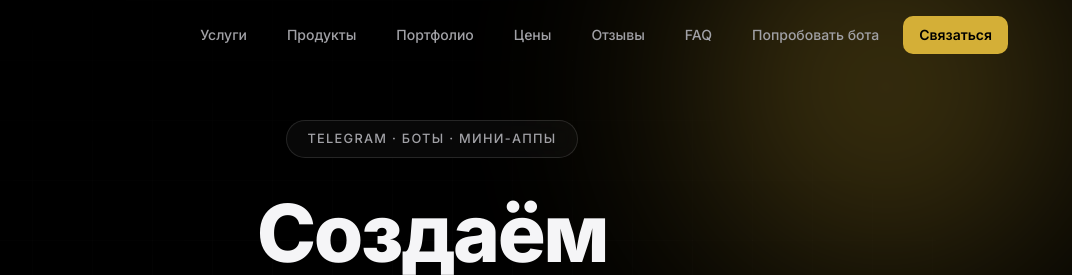
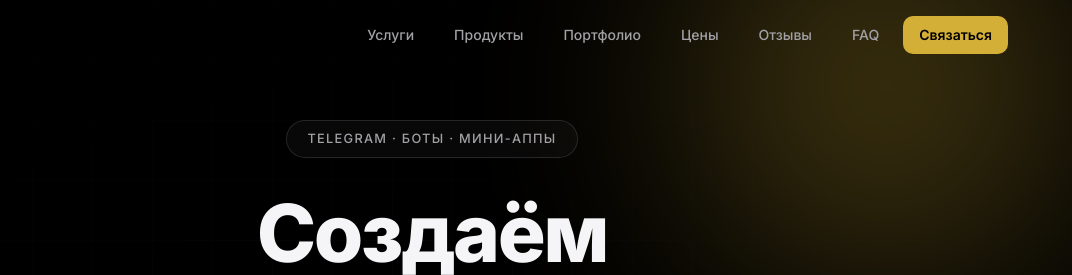
Before and after one commit to swag48661-blip/luxconnect, a plain HTML site: page index.html in a window 1280 px wide. Shown: the top 275 px of the page, 208-1280 px from the left. Drawn offline with Linux system fonts and the light colour scheme.

Commit message:
Remove 'Попробовать бота' from nav

```diff
--- a/index.html
+++ b/index.html
@@ -111,7 +111,6 @@
         <a href="#pricing" class="nav__link">Цены</a>
         <a href="#reviews" class="nav__link">Отзывы</a>
         <a href="#faq" class="nav__link">FAQ</a>
-        <a href="https://t.me/LuxSuggestion_bot" target="_blank" class="nav__link">Попробовать бота</a>
         <a href="#contact" class="nav__link nav__link--cta">Связаться</a>
       </div>
       <button class="nav__burger" id="navBurger" aria-label="Меню">
```
